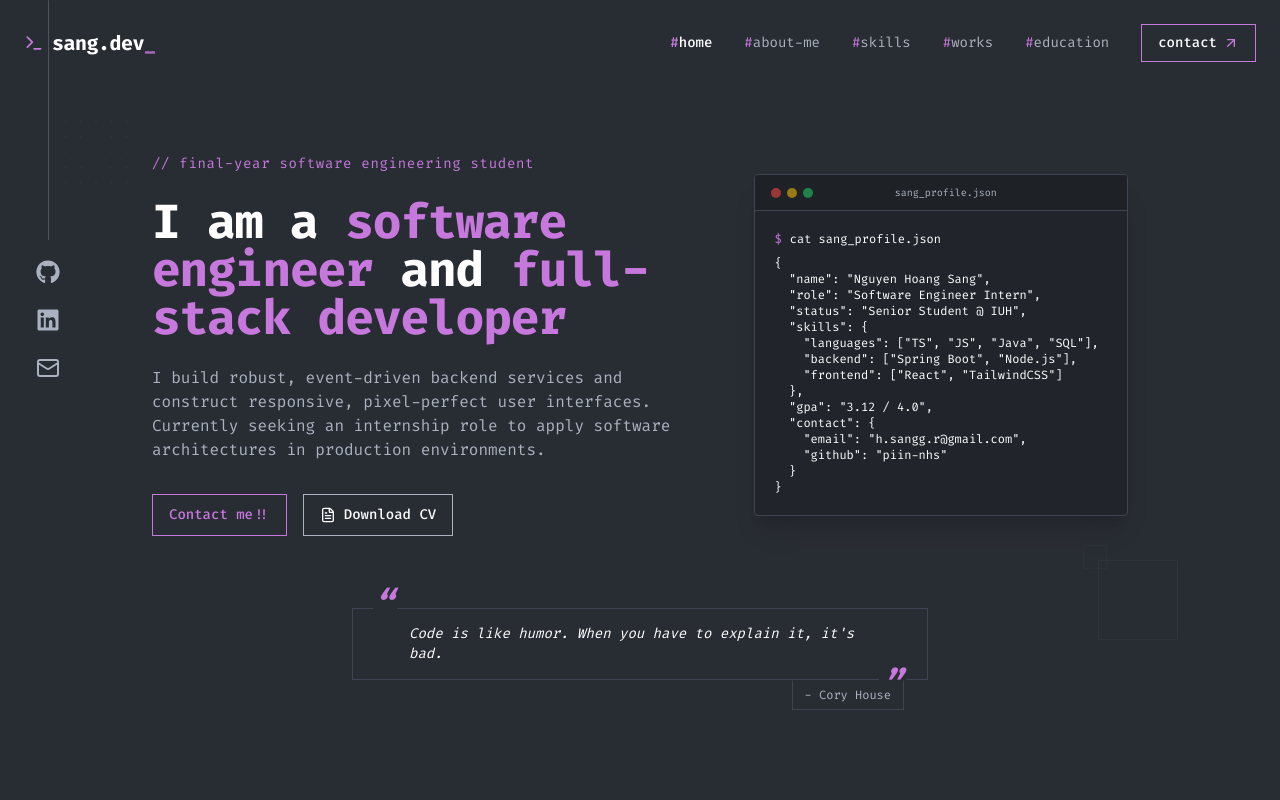
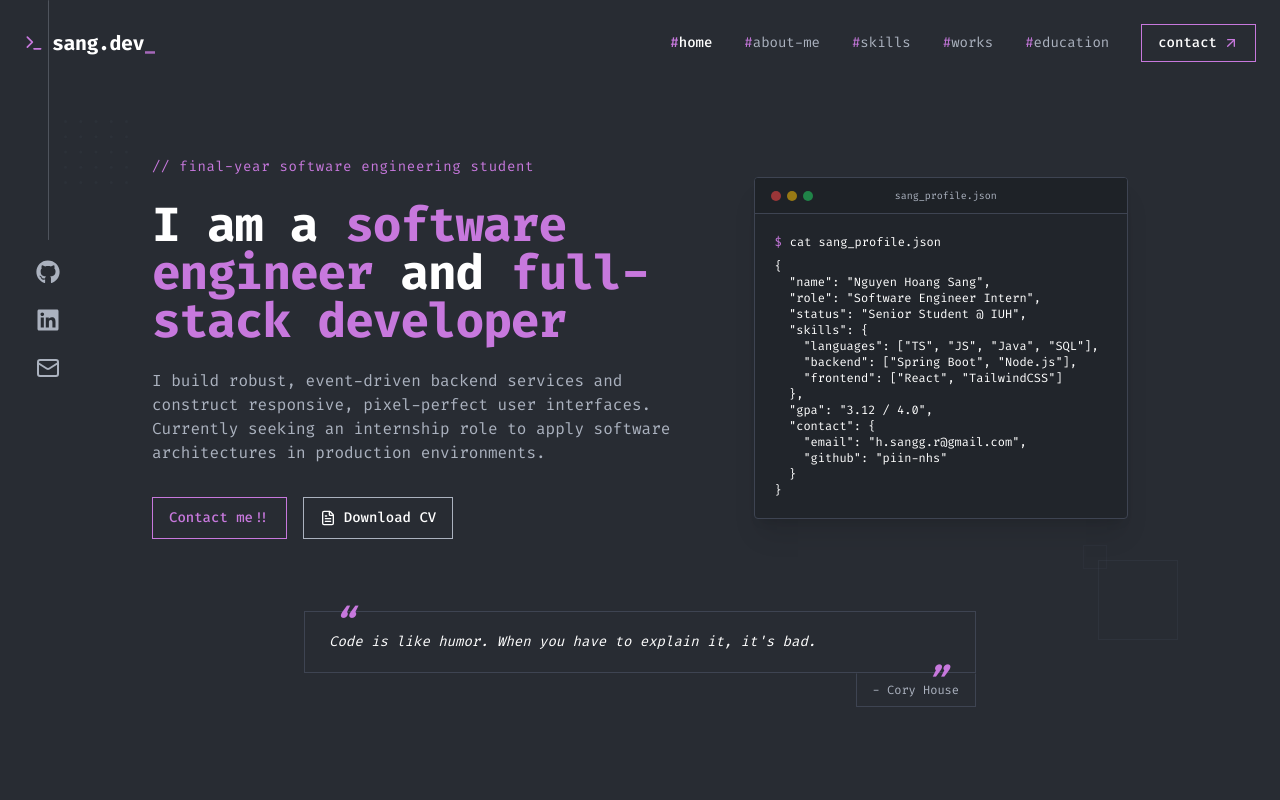
Before and after one commit to piin-nhs/portfolio, a React (Vite) app: page / in a window 1280 px wide. Shown: the top 800 px of the page. Built offline with nearby package versions, Linux system fonts and the light colour scheme.

Commit message:
fix: hero

```diff
--- a/src/sections/Hero.tsx
+++ b/src/sections/Hero.tsx
@@ -158,7 +158,7 @@ export const Hero: React.FC = () => {
                   <span className="text-white">cat sang_profile.json</span>
                 </div>
                 <pre className="text-white font-mono text-[11px] sm:text-xs leading-relaxed">
-{`{
+                  {`{
   "name": "Nguyen Hoang Sang",
   "role": "Software Engineer Intern",
   "status": "Senior Student @ IUH",
@@ -178,40 +178,20 @@ export const Hero: React.FC = () => {
             </motion.div>
           </div>
 
+          {/* Programmer Quote Block (Centered below grid) */}
           <motion.div
             variants={itemVariants}
             className="flex flex-col items-center justify-center pt-8"
           >
-            <div className="w-fit max-w-xl flex flex-col items-end justify-end select-none">
+            <div className="w-full max-w-2xl flex flex-col items-end justify-end select-none">
               <div className="relative w-full">
-                <div
-                  className="w-fit border-l border-r border-[#3e4452] py-4 text-white relative text-xs sm:text-sm italic leading-relaxed font-mono"
-                  style={{ paddingLeft: '3.5rem', paddingRight: '3.5rem' }}
-                >
-                  {/* Top split border */}
-                  <div className="absolute top-0 left-0 w-5 h-[1px] bg-[#3e4452]" />
-                  <span
-                    className="absolute text-4xl text-accent font-bold select-none bg-transparent"
-                    style={{ left: '1.25rem', top: '-0.9rem', display: 'inline-block', lineHeight: '0.6' }}
-                  >
-                    “
-                  </span>
-                  <div className="absolute top-0 left-11 right-0 h-[1px] bg-[#3e4452]" />
-
+                <p className="w-full border border-[#3e4452] py-5 px-6 text-white relative text-xs sm:text-sm italic leading-relaxed font-mono">
+                  <span className="absolute text-4xl bg-transparent px-1 -top-[0.65rem] left-6 text-accent font-bold">“</span>
                   <span>Code is like humor. When you have to explain it, it's bad.</span>
-
-                  {/* Bottom split border */}
-                  <div className="absolute bottom-0 left-0 right-12 h-[1px] bg-[#3e4452]" />
-                  <span
-                    className="absolute text-4xl text-accent font-bold select-none bg-transparent"
-                    style={{ right: '1.5rem', bottom: '-1.0rem', display: 'inline-block', lineHeight: '0.6' }}
-                  >
-                    ”
-                  </span>
-                  <div className="absolute bottom-0 right-0 w-5 h-[1px] bg-[#3e4452]" />
-                </div>
+                  <span className="absolute text-4xl bg-transparent px-1 -bottom-[1.8rem] right-6 text-accent font-bold">”</span>
+                </p>
               </div>
-              <p className="w-fit border border-[#3e4452] border-t-transparent py-1.5 px-3 text-textSecondary text-xs font-mono mr-6">
+              <p className="w-fit border border-[#3e4452] border-t-transparent py-2 px-4 text-textSecondary text-xs font-mono">
                 - Cory House
               </p>
             </div>
```
